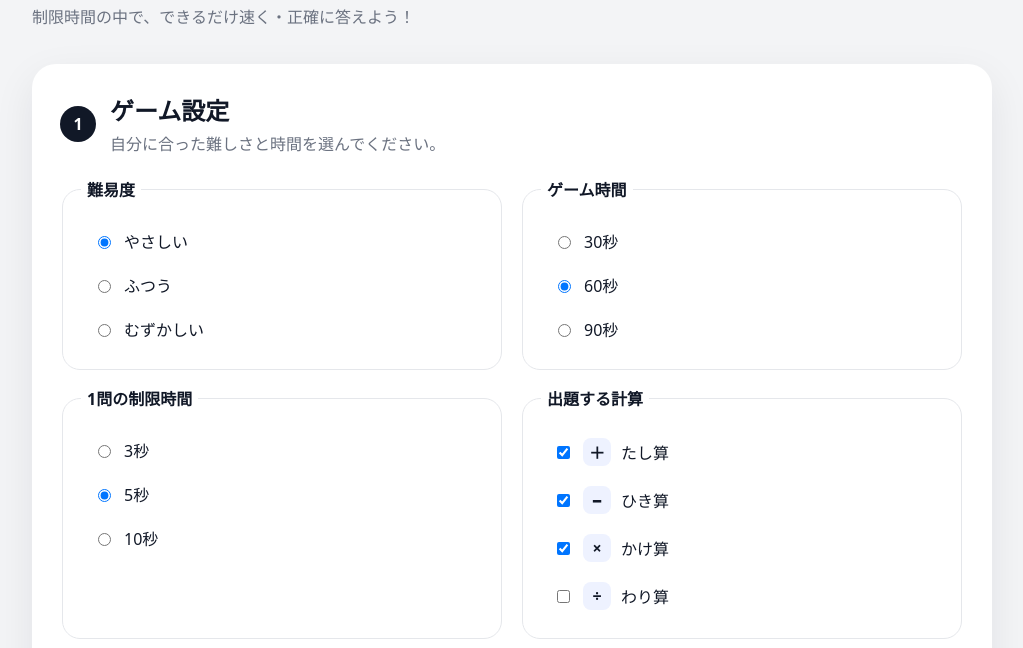
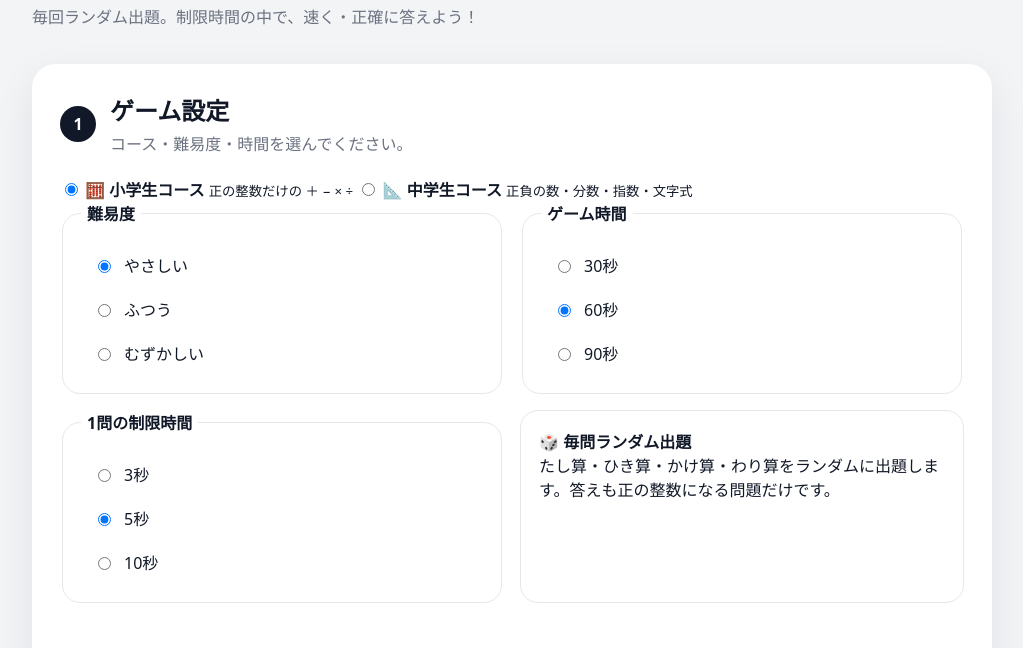
Before and after one commit to shuhasei/Calculate-app, a plain HTML site: page index.html in a window 1280 px wide. Shown: the part 120-768 px from the top of the page, without its empty margins (128-1151 px from the left). Drawn offline with Linux system fonts and the light colour scheme.

Commit message:
Add elementary and junior high course selection

```diff
--- a/index.html
+++ b/index.html
@@ -13,7 +13,7 @@
       <div>
         <p class="eyebrow">MENTAL MATH TRAINING</p>
         <h1>暗算スピードチャレンジ</h1>
-        <p class="subtitle">制限時間の中で、できるだけ速く・正確に答えよう！</p>
+        <p class="subtitle">毎回ランダム出題。制限時間の中で、速く・正確に答えよう！</p>
       </div>
       <div class="best-card" aria-label="自己ベスト">
         <span>BEST</span>
@@ -26,8 +26,23 @@
         <span class="step-badge">1</span>
         <div>
           <h2>ゲーム設定</h2>
-          <p>自分に合った難しさと時間を選んでください。</p>
+          <p>コース・難易度・時間を選んでください。</p>
         </div>
+      </div>
+
+      <div class="course-grid">
+        <label class="course-card">
+          <input type="radio" name="course" value="elementary" checked />
+          <span class="course-icon">🧮</span>
+          <strong>小学生コース</strong>
+          <small>正の整数だけの ＋ − × ÷</small>
+        </label>
+        <label class="course-card">
+          <input type="radio" name="course" value="junior" />
+          <span class="course-icon">📐</span>
+          <strong>中学生コース</strong>
+          <small>正負の数・分数・指数・文字式</small>
+        </label>
       </div>
 
       <div class="setting-grid">
@@ -52,18 +67,15 @@
           <label class="choice-pill"><input type="radio" name="question-limit" value="10" /> 10秒</label>
         </fieldset>
 
-        <fieldset class="setting-card operations-card">
-          <legend>出題する計算</legend>
-          <label class="operation-toggle"><input type="checkbox" name="operation" value="add" checked /><span>＋</span>たし算</label>
-          <label class="operation-toggle"><input type="checkbox" name="operation" value="sub" checked /><span>−</span>ひき算</label>
-          <label class="operation-toggle"><input type="checkbox" name="operation" value="mul" checked /><span>×</span>かけ算</label>
-          <label class="operation-toggle"><input type="checkbox" name="operation" value="div" /><span>÷</span>わり算</label>
-        </fieldset>
+        <div class="setting-card random-card">
+          <strong>🎲 毎問ランダム出題</strong>
+          <p id="course-description">たし算・ひき算・かけ算・わり算をランダムに出題します。答えも正の整数になる問題だけです。</p>
+        </div>
       </div>
 
       <p id="setup-error" class="setup-error" role="alert" aria-live="polite"></p>
       <button id="start-button" class="primary-button" type="button">スタート</button>
-      <p class="keyboard-hint">キーボードでも操作できます：数字 / − / Enter / Backspace</p>
+      <p class="keyboard-hint">数字 / − / / / Enter / Backspace でも操作できます。</p>
     </section>
 
     <section id="game-screen" class="panel game-panel hidden" aria-live="polite">
@@ -78,10 +90,12 @@
       <div class="question-area">
         <div class="question-meta">
           <span id="question-number">第1問</span>
+          <span id="question-type">四則演算</span>
           <span>1問 <strong id="question-time">5.0</strong> 秒</span>
         </div>
         <div class="question-timer-track" aria-hidden="true"><div id="question-progress" class="question-timer-fill"></div></div>
         <p id="problem" class="problem">12 ＋ 8</p>
+        <p id="answer-hint" class="answer-hint">答えを入力</p>
         <div id="answer-display" class="answer-display" aria-label="入力中の答え">?</div>
         <p id="feedback" class="feedback">答えを入力して Enter</p>
       </div>
@@ -98,7 +112,8 @@
         <button type="button" data-key="3">3</button>
         <button type="button" data-key="minus">−</button>
         <button type="button" data-key="0">0</button>
-        <button type="button" data-key="backspace">⌫</button>
+        <button type="button" data-key="slash">/</button>
+        <button type="button" class="backspace-key" data-key="backspace">⌫ 1文字消す</button>
         <button type="button" class="submit-key" data-key="enter">答える</button>
       </div>
     </section>
@@ -106,6 +121,7 @@
     <section id="result-screen" class="panel result-panel hidden">
       <p class="eyebrow">RESULT</p>
       <h2>チャレンジ終了！</h2>
+      <p id="result-course" class="result-course"></p>
       <div class="result-score"><span>スコア</span><strong id="result-score">0</strong></div>
 
       <div class="result-grid">
```
